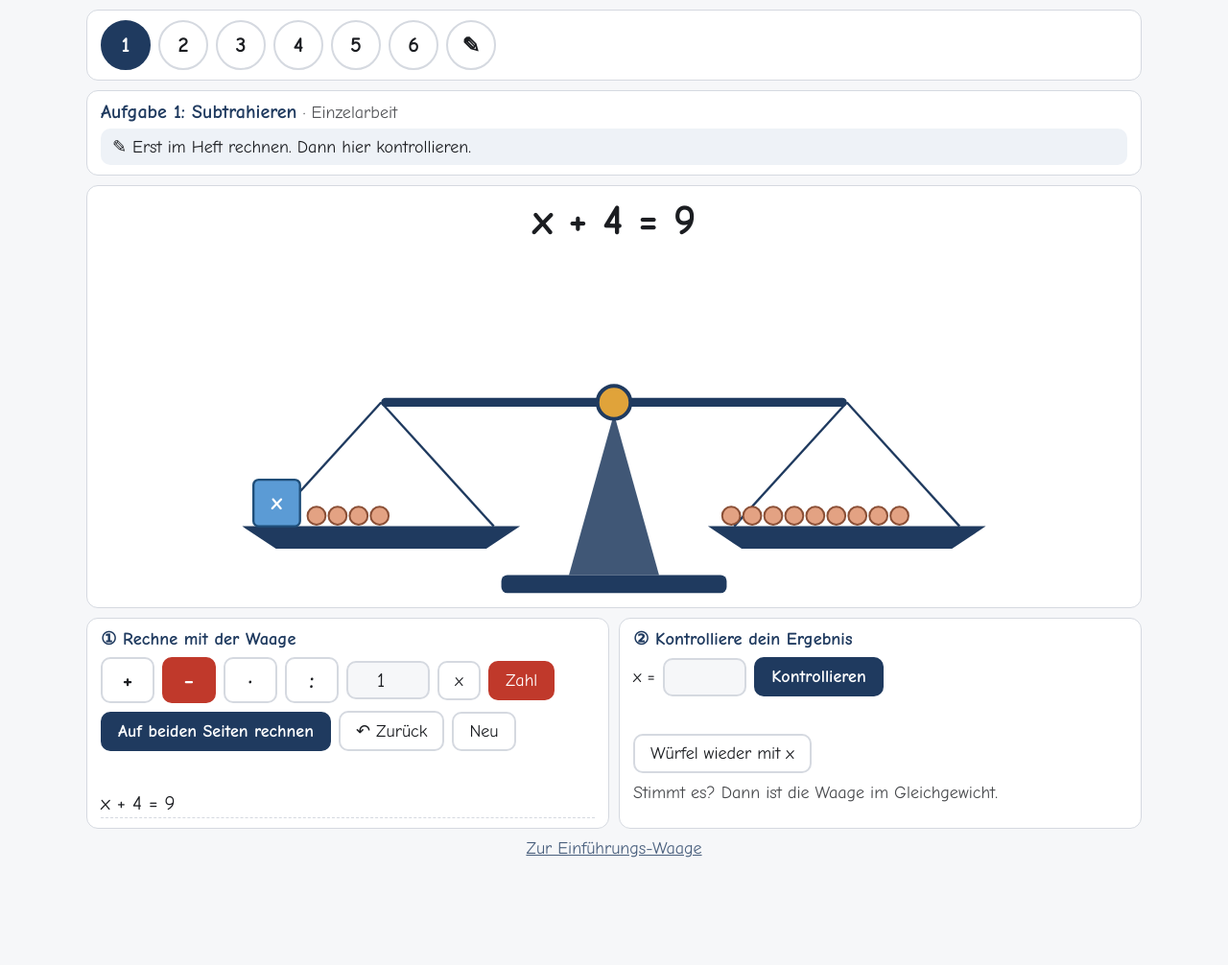
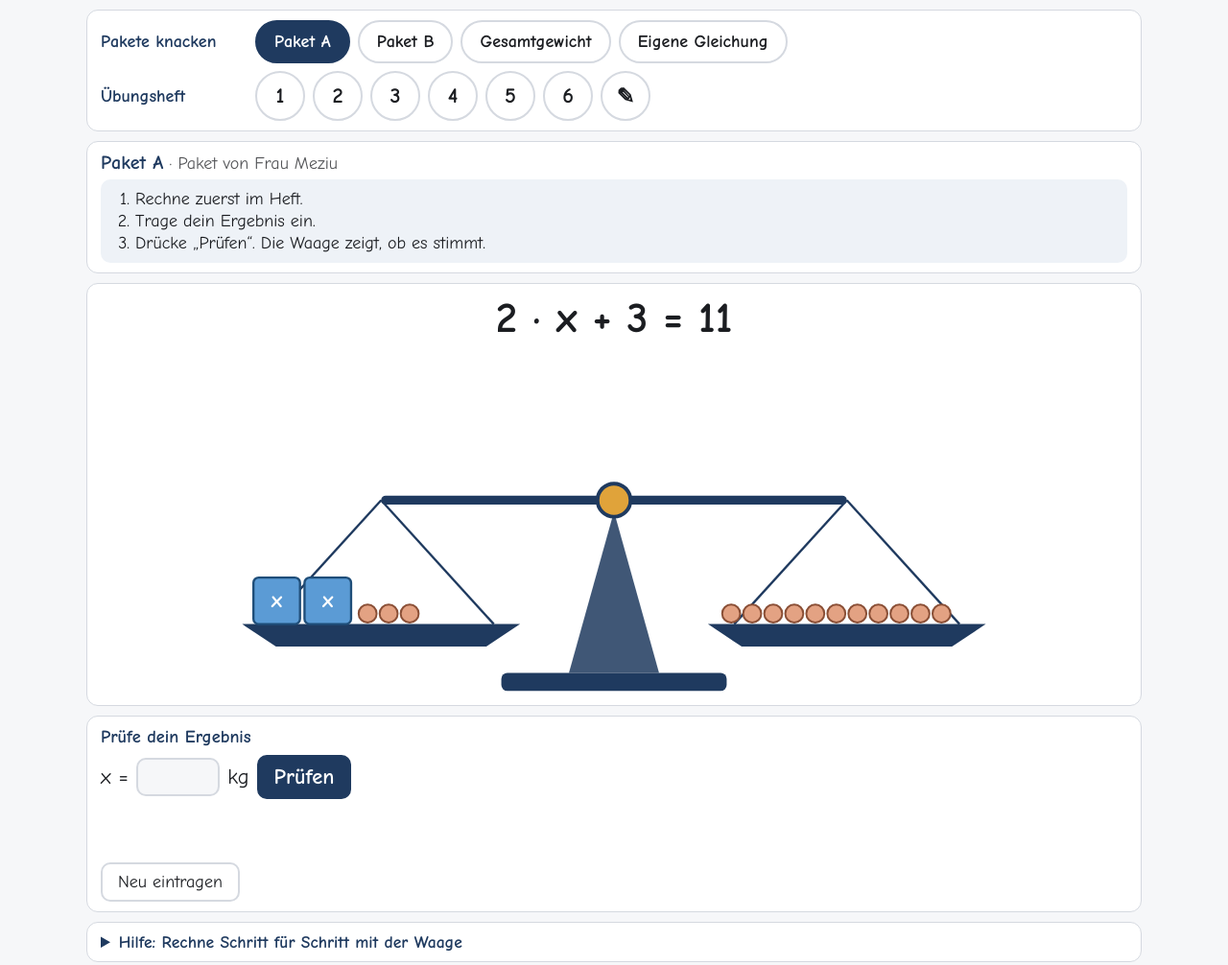
Before and after one commit to teutameziu-mziu/waage, a plain HTML site: page kontrolle.html in a window 1280 px wide. Shown: the whole page at 96% size. Before the commit the page ends 905 px from the top, so only its background shows below. Drawn offline with Linux system fonts and the light colour scheme.

Commit message:
Kontroll-Waage: Reiter Paket A, Paket B, Gesamtgewicht, Eigene Gleichung; 1 · x Schreibweise, x/y/z, einfachere Pruefung
Co-Authored-By: Claude Sonnet 5.5 <noreply@anthropic.com>
Claude-Session: https://claude.ai/code/session_01JkBBSbMmsDJGEJphpno4g9

```diff
--- a/kontrolle.html
+++ b/kontrolle.html
@@ -39,10 +39,31 @@ input[type=number]{width:4.2em;font-size:1.3rem;text-align:center;padding:6px;bo
 .ok{color:var(--ok)}.bad{color:var(--bad)}
 .row{display:flex;gap:8px;flex-wrap:wrap;align-items:center}
 a{color:var(--navy)}
+
+.grp{display:flex;gap:8px;flex-wrap:wrap;align-items:center}.grp+.grp{margin-top:8px}
+.gl{font-weight:700;color:var(--navy);min-width:8.5em}
+.pill{border-radius:999px;font-weight:700;padding:10px 18px}
+.pill[aria-selected=true]{background:var(--navy);color:#fff;border-color:var(--navy)}
+@media (prefers-color-scheme:dark){.pill[aria-selected=true]{color:#0f0f10}}
+.big{font-size:1.4rem}
+#cmsg{font-size:1.35rem;min-height:2.6em}
+.lt{font-size:1.3rem;font-weight:700}
+details summary{cursor:pointer;font-weight:700;color:var(--navy);font-size:1.1rem}
+.vb{width:48px;height:48px;border-radius:50%;padding:0;font-weight:700}
+.vb[aria-pressed=true]{background:var(--navy);color:#fff;border-color:var(--navy)}
+@media (prefers-color-scheme:dark){.vb[aria-pressed=true]{color:#0f0f10}}
+.steps3{margin:6px 0 0;padding-left:1.3em}.steps3 li{margin:2px 0}
 </style></head><body><main>
-<div class="card tabs" role="tablist" aria-label="Aufgabe wählen" id="tabs"></div>
+<div class="card" id="nav">
+ <div class="grp"><span class="gl">Pakete knacken</span><span class="grp" id="tp"></span></div>
+ <div class="grp"><span class="gl">Übungsheft</span><span class="grp" id="tu"></span></div>
+</div>
 <div class="card"><div><span class="ti" id="ti"></span> <span class="tg" id="tg"></span></div>
- <div class="hint" style="margin-top:6px">✎ Erst im Heft rechnen. Dann hier kontrollieren.</div></div>
+ <ol class="steps3 hint" id="hint" style="margin-top:6px;padding:8px 12px 8px 2em"></ol></div>
+<div class="card" id="own" style="display:none"><h2>Gleichung aus dem Heft eingeben</h2>
+ <div class="row" style="margin-bottom:8px">Buchstabe: <button class="vb" data-v="x" aria-pressed="true">x</button><button class="vb" data-v="y" aria-pressed="false">y</button><button class="vb" data-v="z" aria-pressed="false">z</button></div>
+ <div class="row lt"><input type="number" id="oa" min="0" max="99" value="1" aria-label="Zahl vor dem Buchstaben links"> · <span class="vl">x</span> + <input type="number" id="ob" min="0" max="99" value="3" aria-label="Zahl links"> = <input type="number" id="oc" min="0" max="99" value="0" aria-label="Zahl vor dem Buchstaben rechts"> · <span class="vl">x</span> + <input type="number" id="od" min="0" max="99" value="7" aria-label="Zahl rechts"> <button class="go" id="ob2">Waage bauen</button></div>
+ <div style="opacity:.8;margin-top:6px">Steht kein Buchstabe, schreibe 0. Steht „x“ allein, schreibe 1.</div></div>
 <div class="card"><div id="eq"></div>
 <svg viewBox="0 -10 1000 470" role="img" aria-label="Waage" id="sv">
  <g id="beam"><rect x="190" y="194" width="620" height="12" rx="6" fill="var(--navy)"/></g>
@@ -51,45 +72,48 @@ a{color:var(--navy)}
  <circle cx="500" cy="200" r="22" fill="#e0a33a" stroke="var(--navy)" stroke-width="5"/>
  <g id="pl" class="pan"></g><g id="pr" class="pan"></g>
 </svg></div>
-<div class="card" id="own" style="display:none"><h2>✎ Gleichung aus dem Geheft eingeben</h2>
- <div class="row" style="font-size:1.3rem"><input type="number" id="oa" min="0" max="99" value="1" aria-label="Zahl vor x links"> x + <input type="number" id="ob" min="0" max="99" value="3" aria-label="Zahl links"> = <input type="number" id="oc" min="0" max="99" value="0" aria-label="Zahl vor x rechts"> x + <input type="number" id="od" min="0" max="99" value="7" aria-label="Zahl rechts"> <button class="go" id="ob2">Waage bauen</button></div></div>
-<div class="cols">
- <div class="card"><h2>① Rechne mit der Waage</h2>
-  <div class="ops" id="ops">
+<div class="card"><h2 id="h2c">Prüfe dein Ergebnis</h2>
+  <div class="row big" id="one"><span class="vl">x</span> = <input type="number" id="g" step="any" aria-label="Dein Ergebnis"><span class="kg"> kg</span><button class="go" id="ck">Prüfen</button></div>
+  <div class="row big" id="tot" style="display:none">x = <input type="number" id="gx" step="any" aria-label="Gewicht Paket A"> kg &nbsp; y = <input type="number" id="gy" step="any" aria-label="Gewicht Paket B"> kg<br>Gesamt = <input type="number" id="gg" step="any" aria-label="Gesamtgewicht"> kg <button class="go" id="ck2">Prüfen</button></div>
+  <div id="cmsg" aria-live="polite"></div>
+  <div class="row" style="margin-top:4px"><button id="clr">Neu eintragen</button></div></div>
+<details class="card" id="help"><summary>Hilfe: Rechne Schritt für Schritt mit der Waage</summary>
+  <div class="ops" id="ops" style="margin-top:10px">
    <button class="op" data-o="+" aria-pressed="false">+</button><button class="op" data-o="-" aria-pressed="true">−</button><button class="op" data-o="*" aria-pressed="false">·</button><button class="op" data-o=":" aria-pressed="false">:</button>
    <input type="number" id="n" min="1" max="99" value="1" aria-label="Zahl">
-   <span id="tgt" class="row"><button class="tg2" data-t="x" aria-pressed="false">x</button><button class="tg2" data-t="k" aria-pressed="true">Zahl</button></span>
+   <span id="tgt" class="row"><button class="tg2" data-t="x" aria-pressed="false" id="tgx">1 · x</button><button class="tg2" data-t="k" aria-pressed="true">Zahl</button></span>
   </div>
   <div class="row"><button class="go" id="go">Auf beiden Seiten rechnen</button><button id="undo">↶ Zurück</button><button id="rst">Neu</button></div>
   <div id="msg" aria-live="polite"></div>
-  <div id="steps"></div></div>
- <div class="card"><h2>② Kontrolliere dein Ergebnis</h2>
-  <div class="row"><span>x =</span><input type="number" id="g" min="0" max="99" aria-label="Dein Ergebnis für x"><button class="go" id="ck">Kontrollieren</button></div>
-  <div id="cmsg" aria-live="polite"></div>
-  <div class="row" style="margin-top:8px"><button id="clr">Würfel wieder mit x</button></div>
-  <p style="opacity:.8;margin:10px 0 0">Stimmt es? Dann ist die Waage im Gleichgewicht.</p></div>
-</div>
-<div style="text-align:center;opacity:.8"><a href="./">Zur Einführungs-Waage</a></div>
+  <div id="steps"></div></details>
 </main>
 <script>
 (function(){
 var $=function(i){return document.getElementById(i)};
+var PH=["Rechne zuerst im Heft.","Trage dein Ergebnis ein.","Drücke „Prüfen“. Die Waage zeigt, ob es stimmt."];
+var UH=["Rechne zuerst im Heft.","Trage dein Ergebnis ein.","Drücke „Prüfen“."];
 var TASKS=[
- {t:"Subtrahieren",g:"Einzelarbeit",q:[1,4,0,9]},
- {t:"Dividieren",g:"Einzelarbeit",q:[3,0,0,12]},
- {t:"x subtrahieren",g:"Einzelarbeit",q:[2,0,1,6]},
- {t:"Subtrahieren und Dividieren",g:"Partnerarbeit",q:[2,3,0,11]},
- {t:"x und Zahl subtrahieren",g:"Partnerarbeit",q:[2,1,1,6]},
- {t:"Alle Schritte",g:"Partnerarbeit",q:[3,2,1,8]},
- {t:"Eigene Aufgabe",g:"aus dem Übungsheft",q:[1,3,0,7],own:true}];
-var cur=0,hist=[],op="-",tg="k",guess=null;
+ {t:"Paket A",g:"Paket von Frau Meziu",q:[2,3,0,11],v:"x",kg:1,grp:"p",lab:"Paket A"},
+ {t:"Paket B",g:"Paket der Schwester",q:[3,4,1,14],v:"y",kg:1,grp:"p",lab:"Paket B"},
+ {t:"Gesamtgewicht",g:"Paket A + Paket B",total:1,v:"x",kg:1,grp:"p",lab:"Gesamtgewicht"},
+ {t:"Eigene Gleichung",g:"aus dem Heft",q:[1,3,0,7],own:1,v:"x",grp:"p",lab:"Eigene Gleichung"},
+ {t:"Subtrahieren",g:"Einzelarbeit",q:[1,4,0,9],v:"x",grp:"u"},
+ {t:"Dividieren",g:"Einzelarbeit",q:[3,0,0,12],v:"x",grp:"u"},
+ {t:"x subtrahieren",g:"Einzelarbeit",q:[2,0,1,6],v:"x",grp:"u"},
+ {t:"Subtrahieren und Dividieren",g:"Partnerarbeit",q:[2,3,0,11],v:"x",grp:"u"},
+ {t:"x und Zahl subtrahieren",g:"Partnerarbeit",q:[2,1,1,6],v:"x",grp:"u"},
+ {t:"Alle Schritte",g:"Partnerarbeit",q:[3,2,1,8],v:"x",grp:"u"}];
+var OWN=3;
+var cur=0,hist=[],op="-",tg="k",guess=null,V="x",tot=null;
+function solve(q){return (q[3]-q[1])/(q[0]-q[2])}
+var TA=solve(TASKS[0].q),TB=solve(TASKS[1].q);
 var NS="http://www.w3.org/2000/svg";
 function el(n,a,p){var e=document.createElementNS(NS,n);for(var k in a)e.setAttribute(k,a[k]);if(p)p.appendChild(e);return e}
-function cof(c,v){return c==1?"x":c+"x"}
-function side(c,k){if(!c&&!k)return"0";var s=[];if(c)s.push(c==1?"x":c+" x");if(k)s.push(String(k));return s.join(" + ")}
+function side(c,k){if(!c&&!k)return"0";var s=[];if(c)s.push(c+" · "+V);if(k)s.push(String(k));return s.join(" + ")}
 function eqs(q){return side(q[0],q[1])+" = "+side(q[2],q[3])}
 function S(){return hist[hist.length-1].q}
-function pan(g,c,k,shown){ // g group, items on plate at y=0 (plate top), pan origin = beam end
+function same(a,b){return Math.abs(a-b)<1e-9}
+function pan(g,c,k,shown){
   g.textContent="";
   el("line",{x1:0,y1:0,x2:-150,y2:165,stroke:"var(--navy)","stroke-width":3},g);
   el("line",{x1:0,y1:0,x2:150,y2:165,stroke:"var(--navy)","stroke-width":3},g);
@@ -97,11 +121,11 @@ function pan(g,c,k,shown){ // g group, items on plate at y=0 (plate top), pan or
   var cw=62,gap=6,x=-170,y=165;
   if(c>5){
     el("rect",{x:x,y:y-cw,width:150,height:cw,rx:7,fill:"var(--blk)",stroke:"var(--blks)","stroke-width":3},g);
-    var tt=el("text",{x:x+75,y:y-cw/2+9,"text-anchor":"middle","font-size":26,"font-weight":700,fill:"#fff"},g);tt.textContent=shown!==null?c+" · "+shown:c+" x";
+    var tt=el("text",{x:x+75,y:y-cw/2+9,"text-anchor":"middle","font-size":26,"font-weight":700,fill:"#fff"},g);tt.textContent=shown!==null?c+" · "+shown:c+" · "+V;
     x+=150+gap;
   }else for(var i=0;i<c;i++){
     el("rect",{x:x,y:y-cw,width:cw,height:cw,rx:7,fill:"var(--blk)",stroke:"var(--blks)","stroke-width":3},g);
-    var t=el("text",{x:x+cw/2,y:y-cw/2+9,"text-anchor":"middle","font-size":shown!==null?26:30,"font-weight":700,fill:"#fff"},g);t.textContent=shown!==null?shown:"x";
+    var t=el("text",{x:x+cw/2,y:y-cw/2+9,"text-anchor":"middle","font-size":shown!==null?26:30,"font-weight":700,fill:"#fff"},g);t.textContent=shown!==null?shown:V;
     x+=cw+gap;
   }
   if(k>24){var r2=26;el("circle",{cx:x+r2+6,cy:y-r2-2,r:r2,fill:"var(--ball)",stroke:"var(--balls)","stroke-width":3},g);
@@ -110,30 +134,49 @@ function pan(g,c,k,shown){ // g group, items on plate at y=0 (plate top), pan or
     for(var j=0;j<k;j++){var cx=bx+(j%cols)*d,cy=y-r-2-Math.floor(j/cols)*d;
       el("circle",{cx:cx,cy:cy,r:r,fill:"var(--ball)",stroke:"var(--balls)","stroke-width":2.5},g);}}
 }
-var tilt=0;
+function weights(g,items){ // items: [{txt,ball}]
+  g.textContent="";
+  el("line",{x1:0,y1:0,x2:-150,y2:165,stroke:"var(--navy)","stroke-width":3},g);
+  el("line",{x1:0,y1:0,x2:150,y2:165,stroke:"var(--navy)","stroke-width":3},g);
+  el("polygon",{points:"-185,165 185,165 140,195 -140,195",fill:"var(--navy)"},g);
+  var w=items.length>1?150:200,x=-170,y=165,cw=62;
+  items.forEach(function(it){
+    el("rect",{x:x,y:y-cw,width:w,height:cw,rx:it.ball?31:7,fill:it.ball?"var(--ball)":"var(--blk)",stroke:it.ball?"var(--balls)":"var(--blks)","stroke-width":3},g);
+    var t=el("text",{x:x+w/2,y:y-cw/2+9,"text-anchor":"middle","font-size":26,"font-weight":700,fill:it.ball?"#3a1d10":"#fff"},g);t.textContent=it.txt;
+    x+=w+6;});
+}
+function place(lv,rv,known){
+  var th=0;if(known&&!same(lv,rv)){th=Math.max(4,Math.min(10,Math.abs(rv-lv)*1.2));if(rv<lv)th=-th}
+  var rad=th*Math.PI/180,R=310,dx=R*Math.cos(rad),dy=R*Math.sin(rad);
+  $("beam").style.transform="rotate("+th+"deg)";
+  $("pl").style.transform="translate("+(500-dx)+"px,"+(200-dy)+"px)";
+  $("pr").style.transform="translate("+(500+dx)+"px,"+(200+dy)+"px)";
+}
 function draw(){
+  var T=TASKS[cur];
+  if(T.total){
+    $("eq").textContent="x + y = Gesamt";
+    if(tot){weights($("pl"),[{txt:"x = "+tot.x},{txt:"y = "+tot.y}]);weights($("pr"),[{txt:tot.G+" kg",ball:1}]);place(tot.x+tot.y,tot.G,true)}
+    else{weights($("pl"),[{txt:"x"},{txt:"y"}]);weights($("pr"),[{txt:"Gesamt",ball:1}]);place(0,0,false)}
+    $("steps").innerHTML="";return}
   var sh=guess,q=sh!==null?hist[0].q:S();
   var lv=sh===null?0:q[0]*sh+q[1],rv=sh===null?0:q[2]*sh+q[3];
-  var th=0;if(sh!==null&&lv!==rv){th=Math.max(4,Math.min(10,Math.abs(rv-lv)*1.2));if(rv<lv)th=-th}
-  var rad=th*Math.PI/180,R=310,dx=R*Math.cos(rad),dy=R*Math.sin(rad);
-  $("beam").style.transform="rotate("+th+"deg)";
   pan($("pl"),q[0],q[1],sh);pan($("pr"),q[2],q[3],sh);
-  $("pl").style.transform="translate("+(500-dx)+"px,"+(200-dy)+"px)";
-  $("pr").style.transform="translate("+(500+dx)+"px,"+(200+dy)+"px)";
+  place(lv,rv,sh!==null);
   $("eq").textContent=eqs(q);
-  // steps
   var h="";for(var i=0;i<hist.length;i++){h+='<div class="st"><span>'+eqs(hist[i].q)+'</span><b>'+(hist[i+1]?hist[i+1].o:"")+'</b></div>'}
   $("steps").innerHTML=h;
 }
 function msg(t,c){var m=$("msg");m.textContent=t;m.className=c||""}
+function cm(t,c){$("cmsg").textContent=t;$("cmsg").className=c||""}
 function solved(q){return (q[0]==1&&q[1]==0&&q[2]==0)||(q[2]==1&&q[3]==0&&q[0]==0)}
 function apply(){
   var n=parseInt($("n").value,10);if(!(n>=1)){msg("Gib eine Zahl ein.","bad");return}
-  var q=S().slice(),o,lab;
+  var q=S().slice(),lab;
   if(op=="+"||op=="-"){
     var sg=op=="+"?1:-1,i=tg=="x"?[0,2]:[1,3];
     if(sg<0&&(q[i[0]]<n||q[i[1]]<n)){msg("Das geht nicht: Es liegt nicht genug auf beiden Seiten.","bad");return}
-    q[i[0]]+=sg*n;q[i[1]]+=sg*n;lab="| "+(sg<0?"– ":"+ ")+(tg=="x"?(n==1?"x":n+" x"):n);
+    q[i[0]]+=sg*n;q[i[1]]+=sg*n;lab="| "+(sg<0?"- ":"+ ")+(tg=="x"?n+" · "+V:n);
   }else if(op=="*"){
     if(n<2){msg("Mal 1 ändert nichts.","bad");return}
     q=q.map(function(v){return v*n});if(Math.max.apply(null,q)>60){msg("Zu viele Teile. Wähle eine kleinere Zahl.","bad");return}lab="| · "+n;
@@ -142,35 +185,61 @@ function apply(){
     if(q.some(function(v){return v%n})){msg("Das geht nicht auf: Alle Zahlen müssen durch "+n+" teilbar sein.","bad");return}
     q=q.map(function(v){return v/n});lab="| : "+n;
   }
-  guess=null;$("cmsg").textContent="";
+  guess=null;cm("");
   hist.push({q:q,o:lab});draw();
-  if(solved(q)){var v=q[0]==1?q[3]:q[1];msg("Geschafft! x = "+(q[0]==1?q[3]:q[1])+". Stimmt das mit deinem Heft?","ok")}else msg("");
+  if(solved(q)){msg("Geschafft! "+V+" = "+(q[0]==1?q[3]:q[1])+". Stimmt das mit deinem Heft?","ok")}else msg("");
 }
+function tilt(lv,rv){return rv>lv?"Die Waage kippt nach rechts.":"Die Waage kippt nach links."}
 function check(){
+  var T=TASKS[cur];
+  if(T.total){
+    var x=parseFloat($("gx").value.replace(",",".")),y=parseFloat($("gy").value.replace(",",".")),G=parseFloat($("gg").value.replace(",","."));
+    if(isNaN(x)||isNaN(y)||isNaN(G)){cm("Fülle alle drei Felder aus.","bad");return}
+    tot={x:x,y:y,G:G};draw();
+    if(same(x+y,G)){
+      if(!same(x,TA)){cm("✓ Gesamt stimmt: "+x+" + "+y+" = "+G+". Aber dein x passt nicht zu Paket A. Prüfe Paket A noch einmal.","bad")}
+      else if(!same(y,TB)){cm("✓ Gesamt stimmt: "+x+" + "+y+" = "+G+". Aber dein y passt nicht zu Paket B. Prüfe Paket B noch einmal.","bad")}
+      else cm("✓ Gleichgewicht! "+x+" + "+y+" = "+G+". Das Gesamtgewicht stimmt.","ok")}
+    else cm("✗ Links: "+(x+y)+"   Rechts: "+G+". "+tilt(x+y,G)+" Rechne noch einmal.","bad");
+    return}
   var g=parseFloat($("g").value.replace(",","."));var q=hist[0].q;
-  if(isNaN(g)){$("cmsg").textContent="Gib dein x ein.";$("cmsg").className="bad";return}
+  if(isNaN(g)){cm("Gib dein "+V+" ein.","bad");return}
   guess=g;
-    var lv=q[0]*g+q[1],rv=q[2]*g+q[3];
+  var lv=q[0]*g+q[1],rv=q[2]*g+q[3];
   draw();
-  $("cmsg").className=lv==rv?"ok":"bad";
-  $("cmsg").textContent="Links: "+lv+"   Rechts: "+rv+(lv==rv?"  ✓ Gleichgewicht! x = "+g+" stimmt.":"  ✗ Nicht im Gleichgewicht. Rechne noch einmal.");
+  if(same(lv,rv))cm("✓ Gleichgewicht! "+V+" = "+g+" stimmt.","ok");
+  else cm("✗ Links: "+lv+"   Rechts: "+rv+". "+tilt(lv,rv)+" Rechne noch einmal.","bad");
   msg("");
 }
-function pick(i){cur=i;hist=[{q:TASKS[i].q.slice(),o:""}];guess=null;
-  $("own").style.display=TASKS[i].own?"block":"none";$("ti").textContent=(TASKS[i].own?"":"Aufgabe "+(i+1)+": ")+TASKS[i].t;$("tg").textContent="· "+TASKS[i].g;
-  [].forEach.call(document.querySelectorAll(".tab"),function(b,j){b.setAttribute("aria-selected",j==i)});
-  $("cmsg").textContent="";$("g").value="";msg("");draw()}
-TASKS.forEach(function(t,i){var b=document.createElement("button");b.className="tab";b.setAttribute("role","tab");b.textContent=t.own?"✎":i+1;b.onclick=function(){pick(i)};$("tabs").appendChild(b)});
+function setV(v){V=v;[].forEach.call(document.querySelectorAll(".vl"),function(e){e.textContent=v});$("tgx").textContent="1 · "+v}
+function pick(i){cur=i;var T=TASKS[i];tot=null;guess=null;
+  if(T.q)hist=[{q:T.q.slice(),o:""}];
+  setV(T.own?V:T.v);if(!T.own&&T.v!==V)setV(T.v);
+  document.querySelectorAll(".vb").forEach(function(b){b.setAttribute("aria-pressed",b.dataset.v==V)});
+  $("own").style.display=T.own?"block":"none";
+  $("one").style.display=T.total?"none":"flex";$("tot").style.display=T.total?"block":"none";
+  document.querySelectorAll(".kg").forEach(function(e){e.style.display=T.kg?"inline":"none"});
+  $("help").style.display=T.total?"none":"block";$("help").open=!(T.grp=="p"&&!T.own);
+  $("ti").textContent=T.grp=="p"?T.t:"Aufgabe "+(i-OWN)+": "+T.t;$("tg").textContent="· "+T.g;
+  $("hint").innerHTML=(T.grp=="p"?PH:UH).map(function(x){return"<li>"+x+"</li>"}).join("");
+  $("h2c").textContent=T.total?"Prüfe euer Gesamtgewicht":"Prüfe dein Ergebnis";
+  document.querySelectorAll("#nav button").forEach(function(b){b.setAttribute("aria-selected",+b.dataset.i==i)});
+  cm("");msg("");$("g").value="";["gx","gy","gg"].forEach(function(k){$(k).value=""});draw()}
+TASKS.forEach(function(t,i){var b=document.createElement("button");b.dataset.i=i;b.setAttribute("role","tab");
+  if(t.grp=="p"){b.className="pill";b.textContent=t.lab;b.onclick=function(){pick(i)};$("tp").appendChild(b)}
+  else{b.className="tab";b.textContent=i-OWN;b.onclick=function(){pick(i)};$("tu").appendChild(b)}});
+var pen=document.createElement("button");pen.className="tab";pen.dataset.i=OWN;pen.setAttribute("role","tab");pen.textContent="✎";pen.setAttribute("aria-label","Eigene Gleichung");pen.onclick=function(){pick(OWN)};$("tu").appendChild(pen);
 [].forEach.call(document.querySelectorAll("#ops .op"),function(b){b.onclick=function(){op=b.dataset.o;[].forEach.call(document.querySelectorAll("#ops .op"),function(x){x.setAttribute("aria-pressed",x==b)});$("tgt").style.display=(op=="+"||op=="-")?"flex":"none"}});
 [].forEach.call(document.querySelectorAll(".tg2"),function(b){b.onclick=function(){tg=b.dataset.t;[].forEach.call(document.querySelectorAll(".tg2"),function(x){x.setAttribute("aria-pressed",x==b)})}});
+[].forEach.call(document.querySelectorAll(".vb"),function(b){b.onclick=function(){setV(b.dataset.v);document.querySelectorAll(".vb").forEach(function(x){x.setAttribute("aria-pressed",x==b)});draw()}});
 $("ob2").onclick=function(){var v=["oa","ob","oc","od"].map(function(i){return parseInt($(i).value,10)});
  if(v.some(function(x){return !(x>=0&&x<=99)})||v[0]+v[2]<1){msg("Gib vier Zahlen von 0 bis 99 ein.","bad");return}
- hist=[{q:v,o:""}];guess=null;$("cmsg").textContent="";msg("");draw()};
-$("go").onclick=apply;$("ck").onclick=check;
-$("undo").onclick=function(){if(hist.length>1){hist.pop();guess=null;$("cmsg").textContent="";msg("");draw()}};
-$("rst").onclick=function(){pick(cur)};
-$("clr").onclick=function(){guess=null;$("cmsg").textContent="";draw()};
-$("g").addEventListener("keydown",function(e){if(e.key=="Enter")check()});
+ hist=[{q:v,o:""}];guess=null;cm("");msg("");draw()};
+$("go").onclick=apply;$("ck").onclick=check;$("ck2").onclick=check;
+$("undo").onclick=function(){if(hist.length>1){hist.pop();guess=null;cm("");msg("");draw()}};
+$("rst").onclick=function(){var v=V;pick(cur);if(TASKS[cur].own){setV(v);draw()}};
+$("clr").onclick=function(){guess=null;tot=null;$("g").value="";["gx","gy","gg"].forEach(function(k){$(k).value=""});cm("");draw()};
+["g","gx","gy","gg"].forEach(function(k){$(k).addEventListener("keydown",function(e){if(e.key=="Enter")check()})});
 pick(0);
 })();
 </script></body></html>
```
